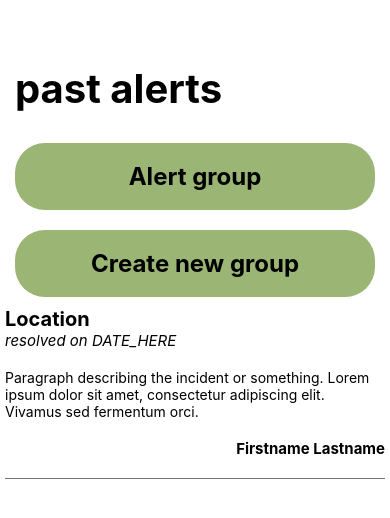
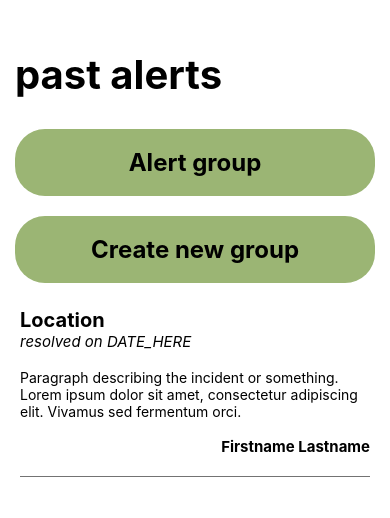
Before and after one commit to anthonycella/Neighbourhood-Mime-Watch, a React Native app in the folder frontend/: screen / in a window 390 px wide. Shown: the part 146-664 px from the top of the page. Built offline with nearby package versions, Linux system fonts and the light colour scheme.

Commit message:
add padding to article component

```diff
--- a/frontend/components/Article.js
+++ b/frontend/components/Article.js
@@ -27,6 +27,7 @@ export default Article;
 
 const styles = StyleSheet.create({
   container: {
+    padding: 15,
     fontSize: 40,
     fontWeight: 'bold',
     width: '100%',
```
